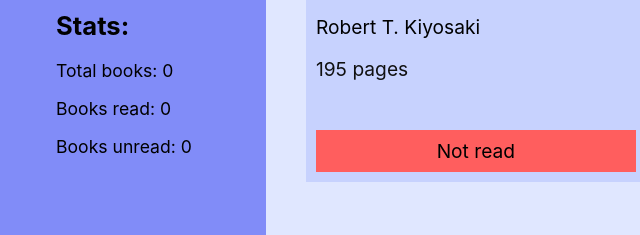
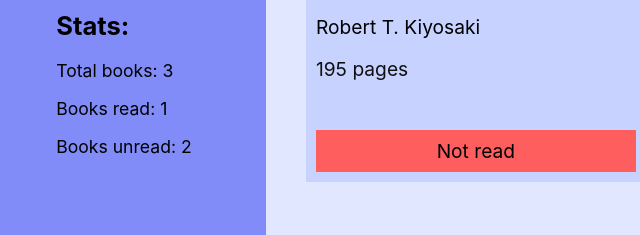
Before and after one commit to McStanley/library, a plain HTML site: page index.html in a window 1280 px wide. Shown: the part 250-485 px from the top of the page, 18-658 px from the left. Drawn offline with Linux system fonts and the light colour scheme.

Commit message:
Implement book stats

```diff
--- a/app.js
+++ b/app.js
@@ -7,6 +7,9 @@
 const btnSubmit = document.querySelector('#btn-submit');
 const booksGrid = document.querySelector('.books-grid');
 const overlay = document.querySelector('.overlay');
+const booksTotal = document.querySelector('#books-total');
+const booksRead = document.querySelector('#books-read');
+const booksUnread = document.querySelector('#books-unread');
 
 let myLibrary = [];
 
@@ -78,6 +81,17 @@
 
         booksGrid.appendChild(bookCard);
     }
+    updateStats();
+}
+
+const updateStats = () => {
+    let totalCount = myLibrary.length;
+    let readCount = myLibrary.filter(book => book.read).length;
+    let unreadCount = totalCount - readCount;
+
+    booksTotal.textContent = `Total books: ${totalCount}`;
+    booksRead.textContent = `Books read: ${readCount}`;
+    booksUnread.textContent = `Books unread: ${unreadCount}`;
 }
 
 const submitBook = () => {
--- a/index.html
+++ b/index.html
@@ -17,9 +17,9 @@
         <div class="sidebar-content">
             <section class="stats">
                 <h2>Stats:</h2>
-                <p>Total books: 0</p>
-                <p>Books read: 0</p>
-                <p>Books unread: 0</p>
+                <p id="books-total"></p>
+                <p id="books-read"></p>
+                <p id="books-unread"></p>
             </section>
             <button type="button" class="btn btn-bold" id="btn-reset">Delete all</button>
         </div>
```
